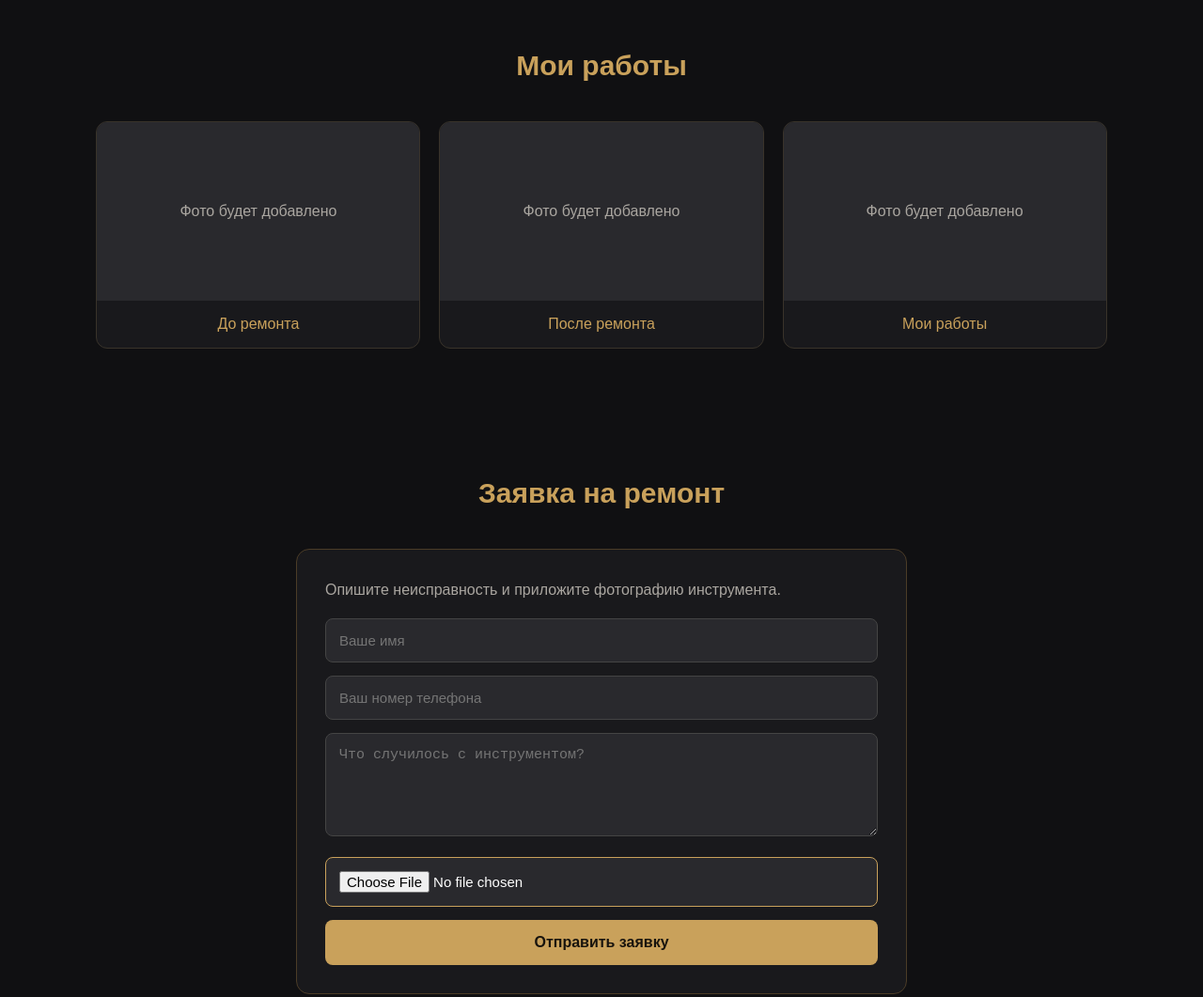
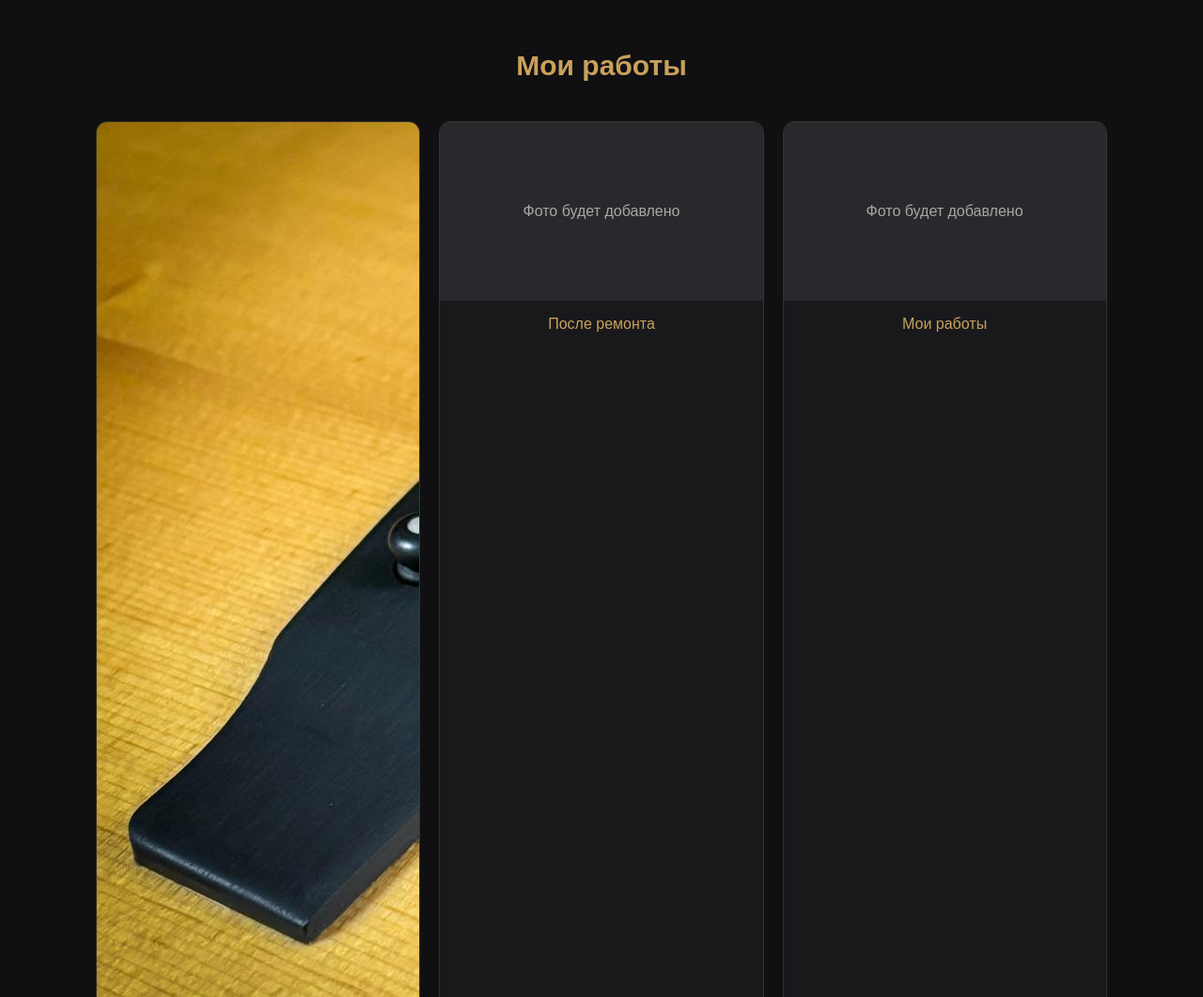
Before and after one commit to Anton-1928/.github.io, a plain HTML site: page index.html in a window 1280 px wide. Shown: the part 1300-2361 px from the top of the page at 94% size. Drawn offline with Linux system fonts and the light colour scheme.

Commit message:
Restore index.html with original content

```diff
--- a/index.html
+++ b/index.html
@@ -289,10 +289,10 @@
     <section id="gallery">
       <h2 class="section-title">Мои работы</h2>
       <div class="gallery">
-        <div class="photo-card">
-          <div class="photo-placeholder">Фото будет добавлено</div>
-          <p>До ремонта</p>
-        </div>
+       <div class="photo-card">
+  <img src="qXYANYwec-meN6M6-wgx87KygmcN01V5U97oubl0aecL1QVSqldtDiYkYj5SRWpZO0mMrMJJt6j_V74amEU9OYaSwAM9ai5hFsbN_nC0F3tzAGFWJYSE7goiUYpGKJmlhLqdo4dtYjD2sxzoUn5RX834N2LY_FsEZ_3gw2rcbdqi7e8YbpI3m4VZMvOY20ph.jpg" alt="До ремонта">
+  <p>До ремонта</p>
+</div>
         <div class="photo-card">
           <div class="photo-placeholder">Фото будет добавлено</div>
           <p>После ремонта</p>
```
